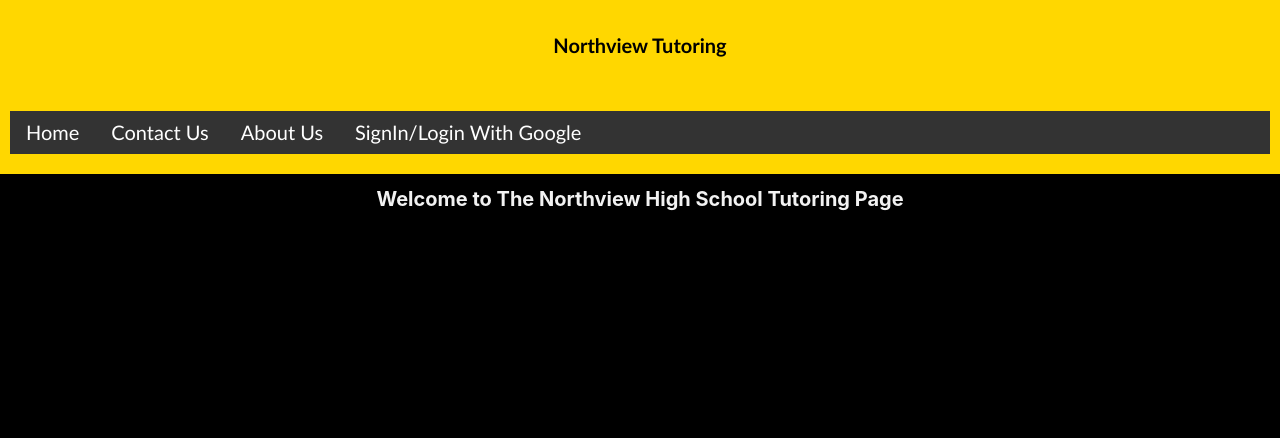
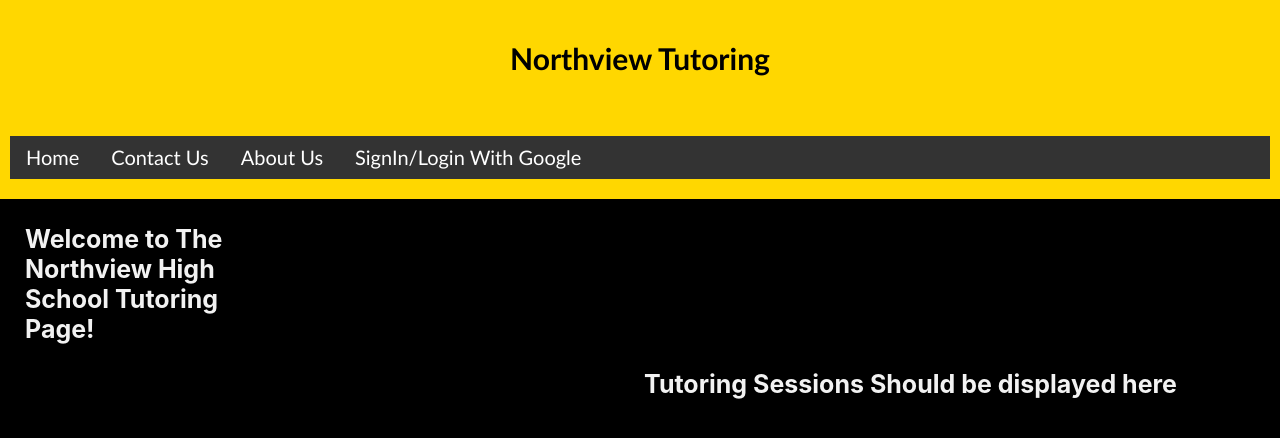
Before and after one commit to LiamGallagher03/Northview-Tutoring, a React (Create React App) app in the folder client/: page / in a window 1280 px wide. Shown: the top 438 px of the page. Built offline with nearby package versions, Linux system fonts and the light colour scheme.

Commit message:
other tings

```diff
--- a/client/src/App.css
+++ b/client/src/App.css
@@ -5,6 +5,7 @@ header {
   font-family:'Trebuchet MS', 'Lucida Sans Unicode', 'Lucida Grande', 'Lucida Sans', Arial, sans-serif;
   position: sticky;
   height: auto;
+  font-size: 1.5em;
 }
 
 /* Logo Styling */
@@ -18,6 +19,19 @@ header a.logo {
 }
 #title {
   color:black
+
+}
+#HomeTitle{
+  text-align: left;
+  width:20%;
+  margin:25px;
+  font-size:25px;
+}
+#InfoHome{
+  text-align: right;
+  width:90%;
+  margin:25px;
+  font-size:25px;
 }
 
 /* Style the navigational bar links*/
--- a/client/src/Components/Tabs/Home.js
+++ b/client/src/Components/Tabs/Home.js
@@ -1,8 +1,8 @@
 function Home() {
     return (
         <div>
-            <h1>Welcome to The Northview High School Tutoring Page</h1>
-
+            <h1 id = "HomeTitle">Welcome to The Northview High School Tutoring Page!</h1>
+            <h2 id = "InfoHome">Tutoring Sessions Should be displayed here</h2>
         </div>
     )
 }
--- a/package.json
+++ b/package.json
@@ -1,5 +1,8 @@
 {
   "dependencies": {
+    "@emotion/react": "^11.8.1",
+    "@emotion/styled": "^11.8.1",
+    "@mui/material": "^5.4.4",
     "better-sqlite3": "^7.5.0",
     "express": "^4.17.3"
   }
```
Also changed, not shown: 2 other files (tests, documents, lock files or other folders).
